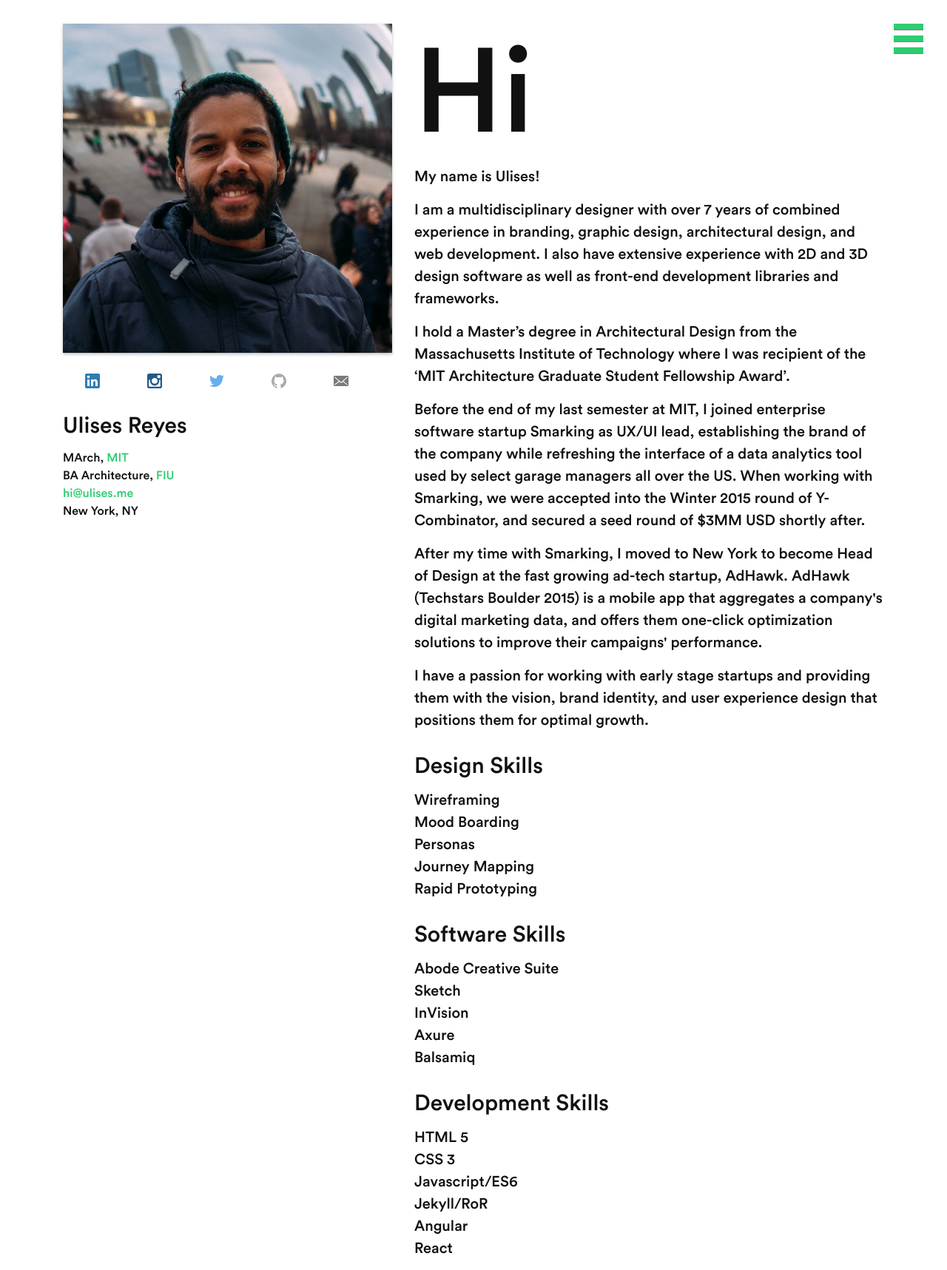
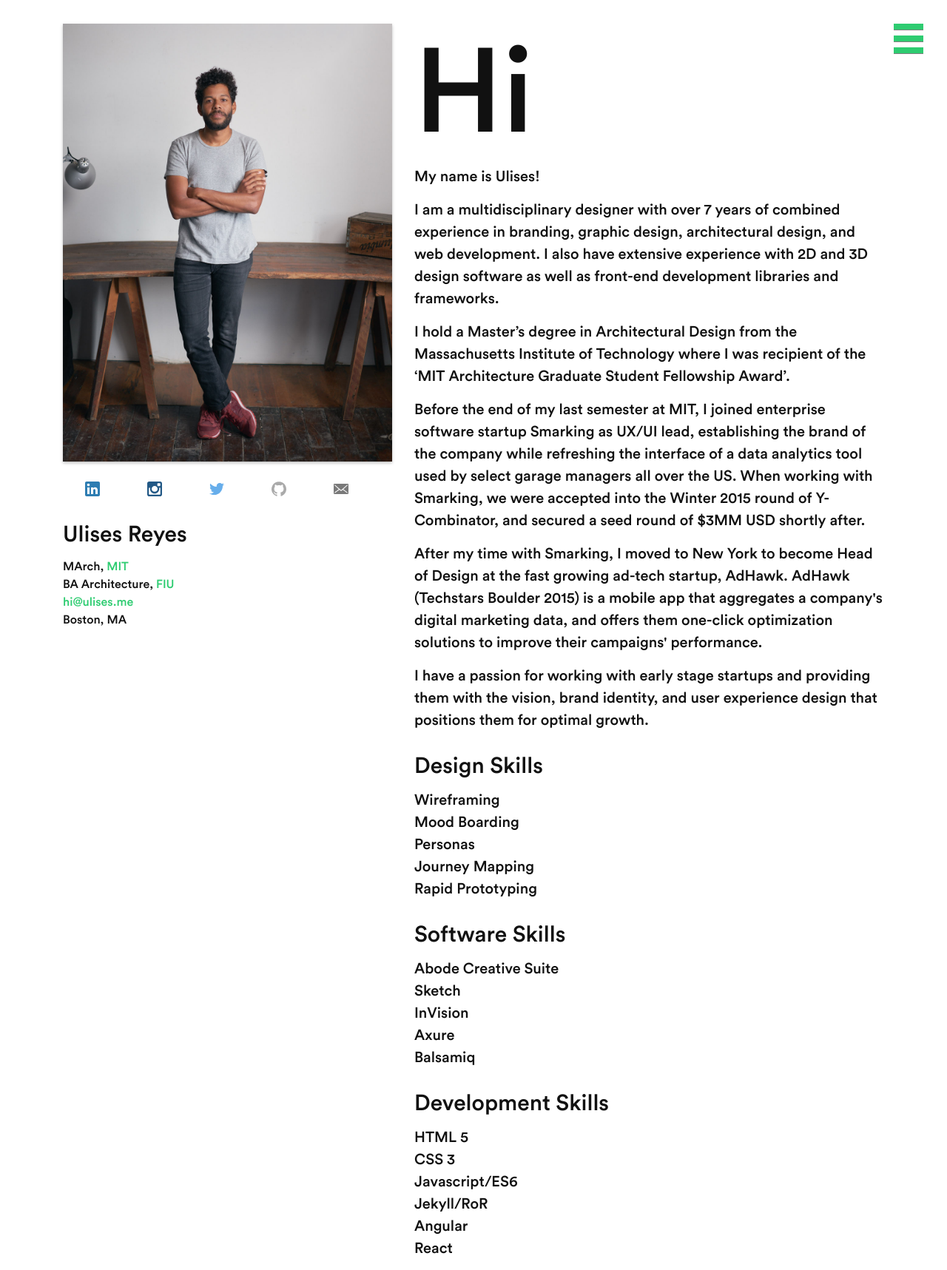
Before and after one commit to urjr/urjr.github.io, a Jekyll site: the page built from pages/about.html, in a window 1280 px wide. Shown: the whole page at 74% size. Built offline with Jekyll 4.4.1, drawn with Linux system fonts in a browser that asks for light colours; nearby versions of some CDN libraries; library files that are not in the unit come from our copies.

Commit message:
updated the about me section with new image and current location

```diff
--- a/_includes/about/panel_left.html
+++ b/_includes/about/panel_left.html
@@ -1,10 +1,12 @@
 <div class="col-sm-5 panel-left rellax" data-rellax-speed="-10">
-	<img class="img-responsive" src="../../img/about/me.jpg">
+	<div class="img-box">
+		<img class="img-responsive" src="../../img/about/me.jpg">
+	</div>
 	{% include social_icons.html %}
 	<h2>Ulises Reyes</h2>
 	<p>
 	MArch, <a href="http://mit.edu">MIT</a></br>
 	BA Architecture, <a href="http://fiu.edu">FIU</a></br>
 	<a href="mailto:hi@ulises.me">hi@ulises.me</a></br>
-	New York, NY</p>
+	Boston, MA</p>
 </div>
--- a/_sass/_about.scss
+++ b/_sass/_about.scss
@@ -19,6 +19,10 @@
 		}
 	}
 
+	.panel-left {
+		position: relative;
+	}
+
 	.panel-right {
 		@include linear-gradient(to bottom, rgba(255,255,255,0) 0%,rgba(255,255,255,1) 5%,rgba(255,255,255,1) 100%);
 
@@ -31,7 +35,9 @@
 		}
 	}
 
-	img {
+	.img-box {
+		overflow: hidden;
+		height: 45vh;
 		box-shadow: 0 2px 4px rgba(black, 0.25);
 	}
 
@@ -44,14 +50,21 @@
 
 @include media-query($on-tablet){
 	.about-content {
+
 		.panel-left {
 			// position: fixed;
 		}
+
 		.panel-right {
 			.bio {
 				font-size: 1.25em;
 			}
 		}
+
+		.img-box {
+			height: auto;
+		}
+
 	}
 }
 
```
Also changed, not shown: img/about/me.jpg.
